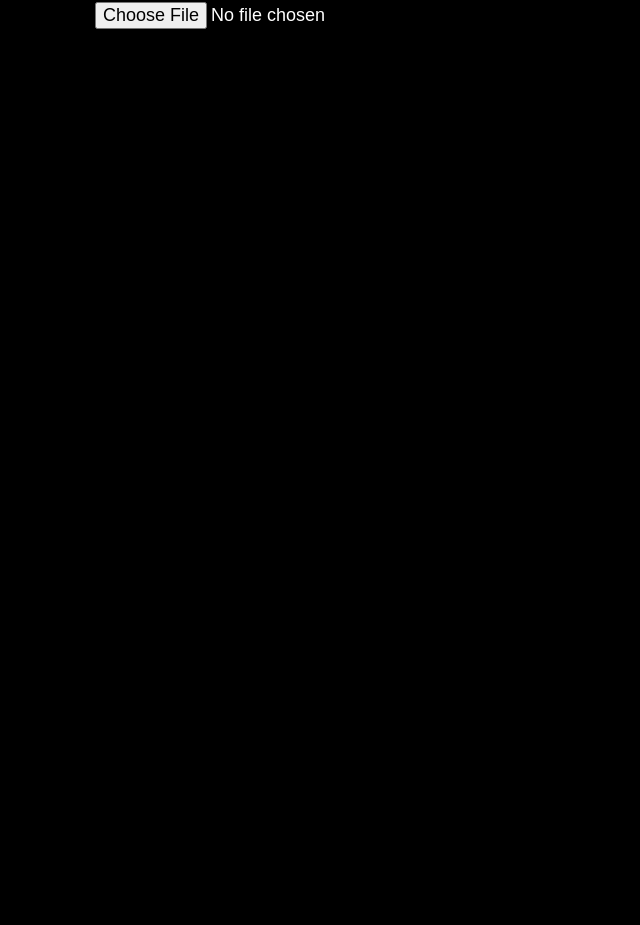
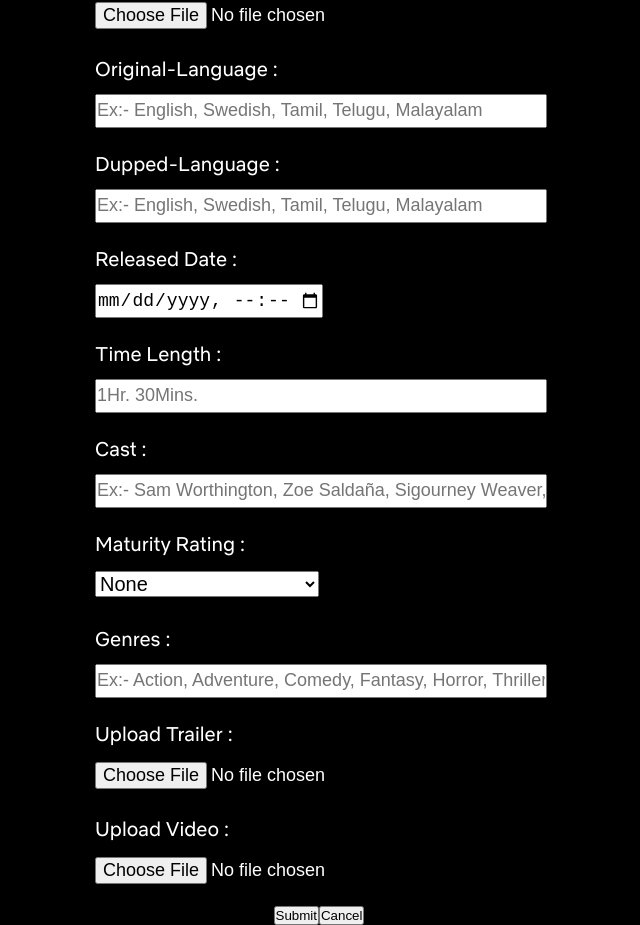
Before and after one commit to shravkrish79/netflix1, a React (Create React App) app: page / in a window 1280 px wide. Shown: the part 946-1871 px from the top of the page, without its empty margins (321-961 px from the left). Before the commit the page ends 995 px from the top, so only its background shows below. Built offline with nearby package versions, Linux system fonts and the light colour scheme.

Commit message:
movieform created without css

```diff
--- a/src/components/FormFieldGenerator.jsx
+++ b/src/components/FormFieldGenerator.jsx
@@ -10,6 +10,7 @@ export default function FormFieldGenerator({ data, state }) {
             case "email":
             case "number":
             case "password":
+            case "datetime-local":
             case "text":
                 return <InputField key={item.id} item={item} state={state} />;
             case "textarea":
--- a/src/components/InputField.jsx
+++ b/src/components/InputField.jsx
@@ -20,7 +20,7 @@ export default function InputField({ item, state }) {
 }
 
   return (
-    <label className="input-field">
+    <label className="input-field" id={item.id}>
      <span> {item.label} </span>
         <input
           // State
@@ -29,7 +29,7 @@ export default function InputField({ item, state }) {
             setForm({ ...form, [formKey]: event.target.value })
           }
           // Common properties
-          id={item.id} type={item.type}
+          id={item.key} type={item.type}
           required={item.required} disabled={item.disabled} placeholder={item.placeholder}
           // Specific properties
           maxLength={item.maxLength} minLength={item.minLength}
--- a/src/components/InputFile.jsx
+++ b/src/components/InputFile.jsx
@@ -23,10 +23,12 @@ export default function InputFile({ item, state }) {
     }
 
     return (
-        <label className="input-field">
-           <span> {item.label} </span>
+        <label className="input-file" id={item.id}>
+            <span> {item.label} </span>
+            {/* <div > */}
             {item.multiple ?
                 <input
+                    // className="input-file"
                     onChange={(event) => validateFileSize(event)}
                     id={item.key}
                     type={item.type}
@@ -37,6 +39,7 @@ export default function InputFile({ item, state }) {
                     multiple
                 /> :
                 <input
+                    // className="input-file"
                     onChange={(event) => validateFileSize(event)}
                     id={item.key}
                     type={item.type}
@@ -46,6 +49,7 @@ export default function InputFile({ item, state }) {
                     accept={item.accept}
                 />
             }
+            {/* </div> */}
         </label>
 
     );
--- a/src/components/InputSelect.jsx
+++ b/src/components/InputSelect.jsx
@@ -10,10 +10,10 @@ export default function InputSelect({ item, state }) {
   );
 
   return (
-    <label className="input-field">
+    <label className="input-field" id={item.id}>
       <span> {item.label} </span>
       <select
-        id={item.id}
+        id={item.key}
         value={formValue}
         required={item.required}
         disabled={item.disabled}
--- a/src/components/InputTextArea.jsx
+++ b/src/components/InputTextArea.jsx
@@ -6,7 +6,7 @@ export default function InputTextArea({ item, state }) {
   const formValue = form[item.key];
 
   return (
-    <label className="input-textarea">
+    <label className="input-textarea" id={item.id}>
       <span> {item.label} </span>
       <textarea
         // State
@@ -15,6 +15,7 @@ export default function InputTextArea({ item, state }) {
           setForm({ ...form, [formKey]: event.target.value })
         }
         // Commpon properties
+        id={item.key}
         required={item.required}
         disabled={item.disabled}
         placeholder={item.placeholder}
--- a/src/data/category.json
+++ b/src/data/category.json
@@ -8,7 +8,7 @@
       "options": [
        "Movies", "Tv Shows", "Documentaries"
       ],
-      "placeholder": "Gender",
+      "placeholder": "",
       "required": true,
       "autoFocus": true
     }
--- a/src/data/movies.json
+++ b/src/data/movies.json
@@ -52,5 +52,98 @@
     "required": false,
     "autoFocus": true,
     "multiple": false
+  },
+  {
+    "key": "OriginalLanguage",
+    "id": "originallanguage",
+    "label": "Original-Language :",
+    "type": "text",
+    "placeholder": "Ex:- English, Swedish, Tamil, Telugu, Malayalam",
+    "required": true,
+    "disabled": false,
+    "autoFocus": true
+  },
+  {
+    "key": "DuppedlLanguage",
+    "id": "duppedlanguage",
+    "label": "Dupped-Language :",
+    "type": "text",
+    "placeholder": "Ex:- English, Swedish, Tamil, Telugu, Malayalam",
+    "required": true,
+    "disabled": false,
+    "autoFocus": true
+  },
+  {
+    "key": "ReleasedDate",
+    "id": "releaseddate",
+    "label": "Released Date :",
+    "type": "datetime-local",
+    "placeholder": "",
+    "required": true,
+    "disabled": false,
+    "autoFocus": true
+  },
+  {
+    "key": "TimeLength",
+    "id": "timelength",
+    "label": "Time Length :",
+    "type": "text",
+    "placeholder": "1Hr. 30Mins.",
+    "required": true,
+    "disabled": false,
+    "autoFocus": true
+  },
+  {
+    "key": "Casting",
+    "id": "casting",
+    "label": "Cast :",
+    "type": "text",
+    "placeholder": "Ex:- Sam Worthington, Zoe Saldaña, Sigourney Weaver, Stephen Lang",
+    "required": true,
+    "disabled": false,
+    "autoFocus": true
+  },
+  {
+  "key": "Rating",
+  "id": "rating",
+  "label": "Maturity Rating :",
+  "type": "select",
+  "initialValue": "None",
+  "options": [
+  "U", "U/A 7+", "U/A 13+","U/A 16+","A"
+  ],
+  "placeholder": "",
+  "required": true,
+  "autoFocus": true
+  },
+  {
+    "key": "Genres",
+    "id": "genres",
+    "label": "Genres :",
+    "type": "text",
+    "placeholder": "Ex:- Action, Adventure, Comedy, Fantasy, Horror, Thriller",
+    "required": true,
+    "disabled": false,
+    "autoFocus": true
+  },
+  {
+    "key": "Trailer",
+    "id": "trailer",
+    "label": "Upload Trailer :",
+    "type": "file",
+    "accept": "video/*",
+    "required": false,
+    "autoFocus": true,
+    "multiple": false
+  },
+  {
+    "key": "FullVideo",
+    "id": "fullvideo",
+    "label": "Upload Video :",
+    "type": "file",
+    "accept": "video/*",
+    "required": false,
+    "autoFocus": true,
+    "multiple": false
   }
 ]
--- a/src/pages/ContentManager.jsx
+++ b/src/pages/ContentManager.jsx
@@ -4,16 +4,24 @@ import FormFieldGenerator from "../components/FormFieldGenerator";
 import { useState } from "react";
 
 export default function ContentManager() {
-    const [form, setForm] = useState({})
+    const [form, setForm] = useState({});
+    function onSubmit(event){
+        event.preventDefault();
+    }
+    function cancelform(){
+
+    }
     return (
         <div id="contentmanager">
             <h1>Content Manager</h1>
             <div className="content-type">
                 <FormFieldGenerator data={CategoryData} state={[form, setForm]} />
             </div>
-            <div className="content-form">
+            <form className="content-form" id="contentform" onSubmit={(event) => onSubmit(event)}>
                 <FormFieldGenerator data={MovieFormData} state={[form, setForm]} />
-            </div>
+                <button className="content-submit-btn" id="addCourse-submit" >Submit</button>
+                <button className="content-cancel-btn" id="addCourse-cancel" onClick={() => cancelform()}>Cancel</button>
+            </form>
         </div>
     )
 }
--- a/src/styles/global/app.css
+++ b/src/styles/global/app.css
@@ -36,13 +36,16 @@ textarea {
     height: 30px;
     font-size: 18px;
 }
-input [type=file]{
+
+input[type='datetime-local'], input[id='timelength']{
     width: 50%;
 }
+
 
 .input-textarea {
     height: 150px;
 }
+
 
 textarea {
     height: 100px;
@@ -53,6 +56,7 @@ select {
     font-size: 24px;
 }
 
+
 @media screen and (max-width:700px) {}
 
 @media screen and (min-width:300px) and (max-width:700px) and (min-height:700px) {}
--- a/src/styles/pages/contentmanager.css
+++ b/src/styles/pages/contentmanager.css
@@ -1,23 +1,34 @@
-#contentmanager{
+#contentmanager {
     padding-top: 150px;
     text-align: center;
     min-height: 100vh;
 }
 
-#contentmanager>h1{
+#contentmanager>h1 {
     border-bottom: 2px solid var(--color-white);
     width: fit-content;
     line-height: 1.5;
 }
 
 
-.content-type label{
+.content-type label {
     margin: 50px auto;
     text-align: center;
     font-size: 26px;
 }
 
-.content-form{
+.content-form {
     width: 70%;
     margin: auto;
 }
+
+#releaseddate span,
+#timelength span,
+#rating span {
+    padding-right: 40%;
+}
+
+#Rating {
+    font-size: 20px;
+    width: 50%;
+}
```
